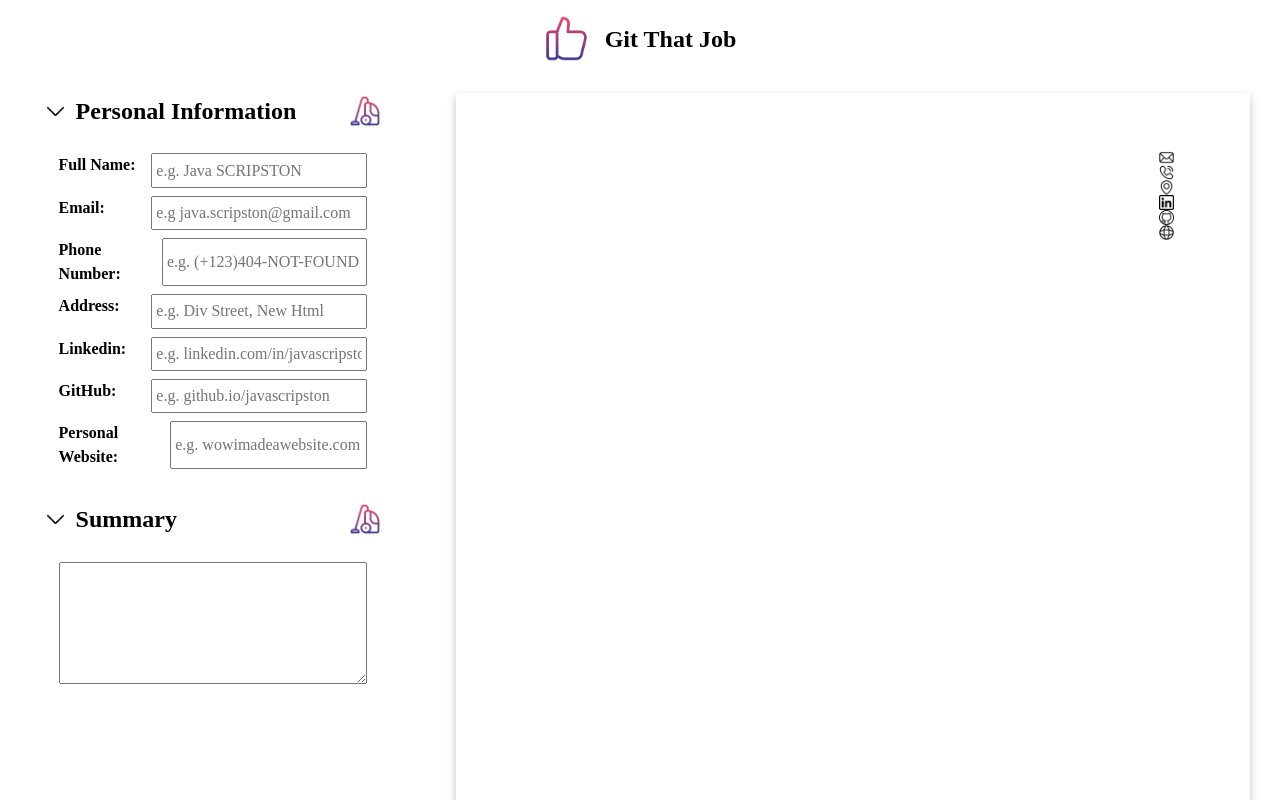
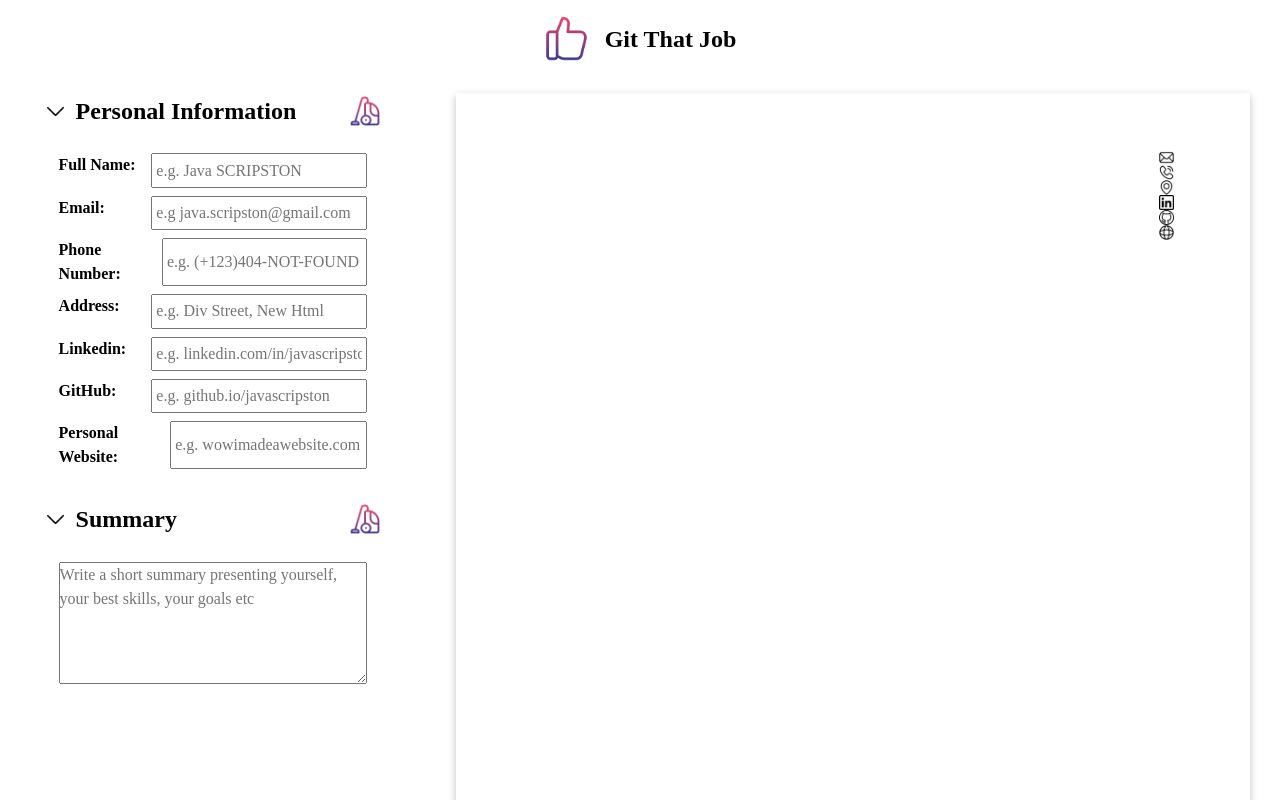
Before and after one commit to verobelo/cv-creator, a React (Vite) app in the folder cv-creator/: page / in a window 1280 px wide. Shown: the top 800 px of the page. Built offline with nearby package versions, Linux system fonts and the light colour scheme; a web font is replaced by a local one.

Commit message:
Add a placeholder

```diff
--- a/cv-creator/src/components/Summary.jsx
+++ b/cv-creator/src/components/Summary.jsx
@@ -5,6 +5,7 @@ export default function Summary({ data, updateData }) {
         <label>
           <textarea
             name="summary"
+            placeholder="Write a short summary presenting yourself, your best skills, your goals etc"
             rows={5}
             value={data}
             onChange={(e) => updateData(e.target.value)}
```
